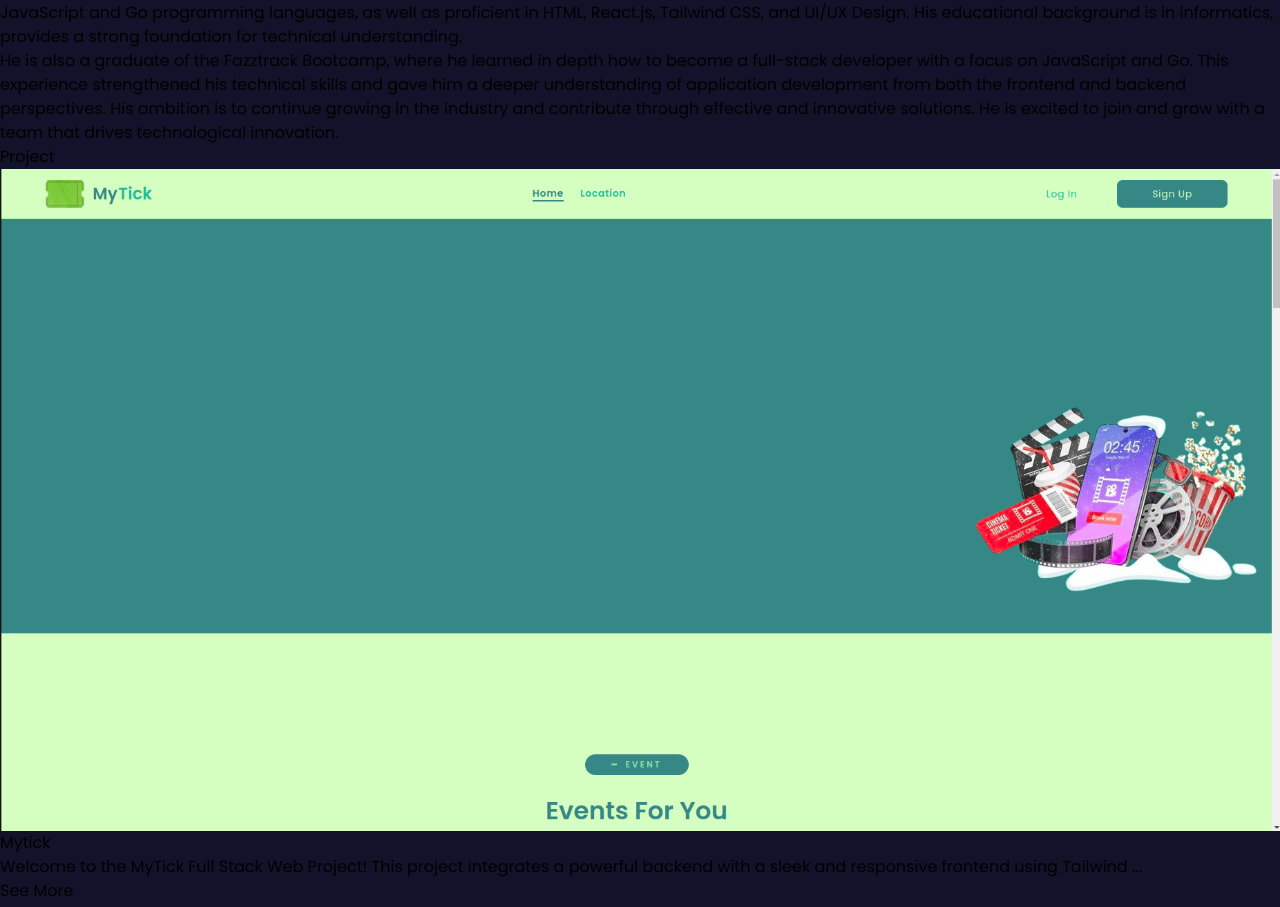
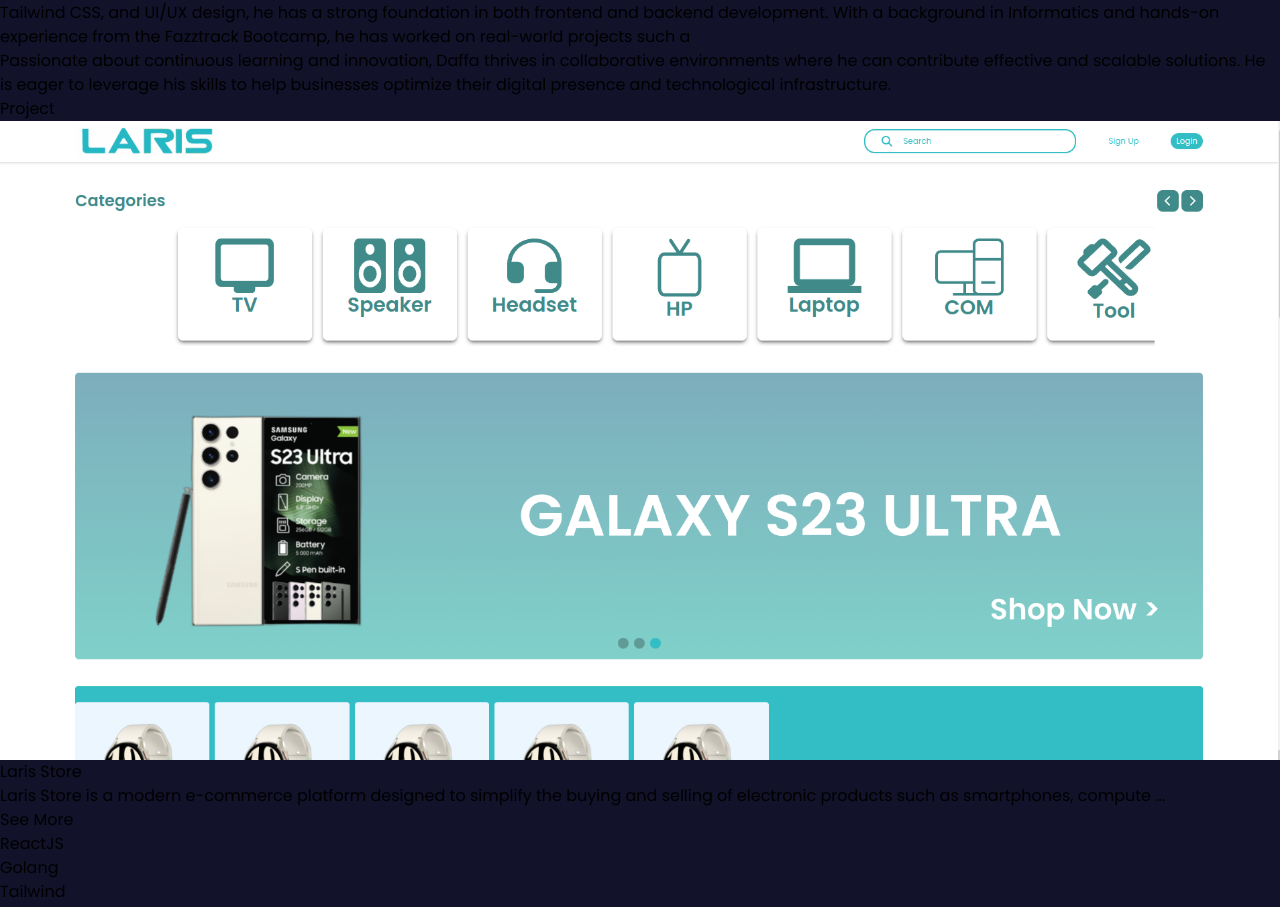
Before and after one commit to DaffaAbiyyuAtha/portofolio, a React (Vite) app: page /about in a window 1280 px wide. Shown: the part 563-1470 px from the top of the page. Built offline with nearby package versions, Linux system fonts and the light colour scheme.

Commit message:
feat:new CV

```diff
--- a/src/page/About.jsx
+++ b/src/page/About.jsx
@@ -6,6 +6,7 @@
 import Project3 from "../assets/img/project3.jpg"
 import Project4 from "../assets/img/project4.png"
 import Project5 from "../assets/img/project5.png"
+import Project6 from "../assets/img/project6.png"
 import { FaGithub, FaLinkedinIn, FaInstagram, FaEnvelope } from "react-icons/fa6";
 
 function About() {
@@ -14,6 +15,7 @@
   const [more3, setMore3] = React.useState(true);
   const [more4, setMore4] = React.useState(true);
   const [more5, setMore5] = React.useState(true);
+  const [more6, setMore6] = React.useState(true);
   const navigate = useNavigate();
   const [loading, setLoading] = React.useState(true);
   const aboutRef = useRef(null);
@@ -30,6 +32,7 @@
       setMore3(true)
       setMore4(true)
       setMore5(true)
+      setMore6(true)
     } else {
       setMore1(true)
     }
@@ -41,6 +44,7 @@
       setMore3(true)
       setMore4(true)
       setMore5(true)
+      setMore6(true)
     } else {
       setMore2(true)
     }
@@ -52,6 +56,7 @@
       setMore3(false)
       setMore4(true)
       setMore5(true)
+      setMore6(true)
     } else {
       setMore3(true)
     }
@@ -63,6 +68,7 @@
       setMore3(true)
       setMore4(false)
       setMore5(true)
+      setMore6(true)
     } else {
       setMore4(true)
     }
@@ -73,9 +79,22 @@
       setMore2(true)
       setMore3(true)
       setMore4(true)
+      setMore6(true)
       setMore5(false)
     } else {
       setMore5(true)
+    }
+  }
+  function open6() {
+    if (more6 === true) {
+      setMore1(true)
+      setMore2(true)
+      setMore3(true)
+      setMore4(true)
+      setMore5(true)
+      setMore6(false)
+    } else {
+      setMore6(true)
     }
   }
 
@@ -198,16 +217,50 @@
               About Me
             </div>
             <div className="text-[#575D77] text-sm mb-2">
-              Daffa is a beginner who is currently pursuing a career in the programming world with a specialization as a full-stack web developer. He is skilled in using JavaScript and Go programming languages, as well as proficient in HTML, React.js, Tailwind CSS, and UI/UX Design. His educational background is in informatics, provides a strong foundation for technical understanding.
+              Daffa is a Full-Stack Web Developer with expertise in JavaScript and Go, specializing in building
+              scalable and efficient web applications. Proficient in React.js, Tailwind CSS, and UI/UX design, he
+              has a strong foundation in both frontend and backend development. With a background in
+              Informatics and hands-on experience from the Fazztrack Bootcamp, he has worked on real-world
+              projects such a
             </div>
             <div className="text-[#575D77] text-sm mb-10">
-              He is also a graduate of the Fazztrack Bootcamp, where he learned in depth how to become a full-stack developer with a focus on JavaScript and Go. This experience strengthened his technical skills and gave him a deeper understanding of application development from both the frontend and backend perspectives. His ambition is to continue growing in the industry and contribute through effective and innovative solutions. He is excited to join and grow with a team that drives technological innovation.
+              Passionate about continuous learning and innovation, Daffa thrives in collaborative environments
+              where he can contribute effective and scalable solutions. He is eager to leverage his skills to help
+              businesses optimize their digital presence and technological infrastructure.
             </div>
             <div
               id="project"
               ref={projectRef}
               className="text-[#C6CBD7] text-2xl underline mb-5">
               Project
+            </div>
+            <div className="flex gap-12 mb-5 hover:bg-[#191B33] hover:p-4 hover:rounded-xl hover:shadow-xl group">
+              <div className="max-w-64 min-w-[128px]">
+                <img src={Project6} alt="" className="w-full h-auto" />
+              </div>
+              <div>
+                <a href="http://103.93.58.89:20201/" className="text-[#C6CBD7] text-xl mb-3 group-hover:text-[#00F3D5]">Laris Store</a>
+                {more6 ? (
+                  <div className="text-[#575D77] text-sm">
+                    Laris Store is a modern e-commerce platform designed to simplify the buying and selling of electronic products such as smartphones, compute ...
+                  </div>
+                ) :  (
+                  <div className="text-[#575D77] text-sm">
+                    Laris Store is a modern e-commerce platform designed to simplify the buying and selling of electronic products such as smartphones, computers, TVs, and other electronic devices. This project is built with a frontend powered by ReactJS and Tailwind CSS, and a robust backend using Golang and PostgreSQL.
+                    <br /><br />
+                    Laris Store allows users to browse a variety of electronic products, add items to their cart, proceed to checkout, and complete secure payments with ease. All these processes are supported by a stable and efficient backend system, ensuring a smooth and reliable shopping experience.
+                  </div>
+                )}
+                <button onClick={open6} className="text-[#00F3D5] text-sm mb-3">See More</button>
+                <div className="flex w-full overflow-x-scroll scrollbar-hide text-sm gap-2">
+                  <div className="flex gap-2 flex-shrink-0">
+                    <div className="text-[#00F3D5] bg-[#10273B] py-2 px-4 rounded-full">ReactJS</div>
+                    <div className="text-[#00F3D5] bg-[#10273B] py-2 px-4 rounded-full">Golang</div>
+                    <div className="text-[#00F3D5] bg-[#10273B] py-2 px-4 rounded-full">Tailwind</div>
+                    <div className="text-[#00F3D5] bg-[#10273B] py-2 px-4 rounded-full">PostgreSQL</div>
+                  </div>
+                </div>
+              </div>
             </div>
             <div className="flex gap-12 mb-5 hover:bg-[#191B33] hover:p-4 hover:rounded-xl hover:shadow-xl group">
               <div className="max-w-64 min-w-[128px]">
@@ -323,16 +376,16 @@
                 <img src={Project5} alt="" className="w-full h-auto" />
               </div>
               <div>
-                <div className="text-[#C6CBD7] text-xl mb-3 group-hover:text-[#00F3D5]">Laris Store</div>
+                <div className="text-[#C6CBD7] text-xl mb-3 group-hover:text-[#00F3D5]">InHome Store</div>
                 {more5 ? (
                   <div className="text-[#575D77] text-sm">
-                    Welcome to Laris Store! This project combines a robust backend with a sleek and responsive frontend, powered by Laravel 7, PHP, and XAMPP. La ...
+                    Welcome to InHome Store! This project combines a robust backend with a sleek and responsive frontend, powered by Laravel 7, PHP, and XAMPP. La ...
                   </div>
                 ) :  (
                   <div className="text-[#575D77] text-sm">
-                    Welcome to Laris Store! This project combines a robust backend with a sleek and responsive frontend, powered by Laravel 7, PHP, and XAMPP. Laris Store is designed to facilitate users in making online purchases efficiently and conveniently. The platform enables users to easily access, browse, and purchase products, supported by a reliable backend that ensures smooth and uninterrupted service.
+                    Welcome to InHome Store! This project combines a robust backend with a sleek and responsive frontend, powered by Laravel 7, PHP, and XAMPP. InHome Store is designed to facilitate users in making online purchases efficiently and conveniently. The platform enables users to easily access, browse, and purchase products, supported by a reliable backend that ensures smooth and uninterrupted service.
                     <br /><br />
-                    With a user-friendly interface and a straightforward purchasing process, Laris Store provides an engaging shopping experience for customers. Additionally, the product management features allow administrators to efficiently manage the online store. This project serves as an ideal solution for small and medium enterprises to effectively market their products and enhance their visibility in the digital landscape.
+                    With a user-friendly interface and a straightforward purchasing process, InHome Store provides an engaging shopping experience for customers. Additionally, the product management features allow administrators to efficiently manage the online store. This project serves as an ideal solution for small and medium enterprises to effectively market their products and enhance their visibility in the digital landscape.
                   </div>
                 )}
                 <button onClick={open5} className="text-[#00F3D5] text-sm mb-3">See More</button>
--- a/src/page/Index.jsx
+++ b/src/page/Index.jsx
@@ -122,7 +122,7 @@
               <div className="spinner"></div>
           </div>
         )}
-      <div className="flex gap-5 justify-end w-full fixed py-10 px-32">
+      <div className="flex gap-5 justify-end w-full fixed py-10 px-32 z-50">
         <div className="flex gap-5 bg-[#191B33] py-4 px-7 rounded-full shadow-xl">
           <button
             onClick={() => handleNavigation("/")}
@@ -170,9 +170,6 @@
           </a>
           <a href="https://www.linkedin.com/in/daffa-abiyyu/" className="hover:text-[#C6CBD7]">
             <FaLinkedinIn className="w-5 h-5"/>
-          </a>
-          <a href="https://wa.me/6281249704047?text=Halo,%20saya%20melihat%20portofolio%20Anda%20dan%20sangat%20tertarik.%20Saya%20ingin%20menanyakan%20beberapa%20informasi%20lebih%20lanjut" className="hover:text-[#C6CBD7]">
-            <FaWhatsapp className="w-5 h-5"/>
           </a>
           <a href="https://www.instagram.com/daffaabiyyuatha" className="hover:text-[#C6CBD7]">
             <FaInstagram className="w-5 h-5"/>
```
Also changed, not shown: src/assets/img/project6.png (added), 1 other file (tests, documents, lock files or other folders).
